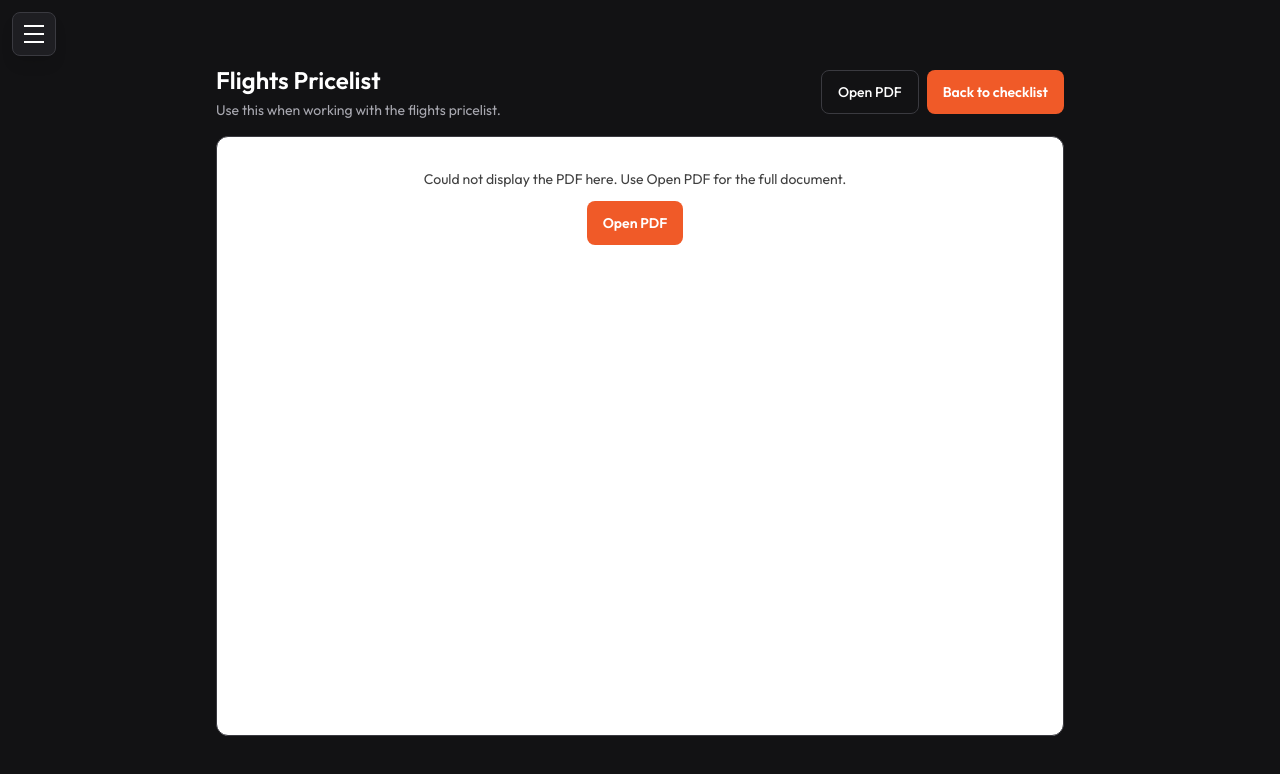
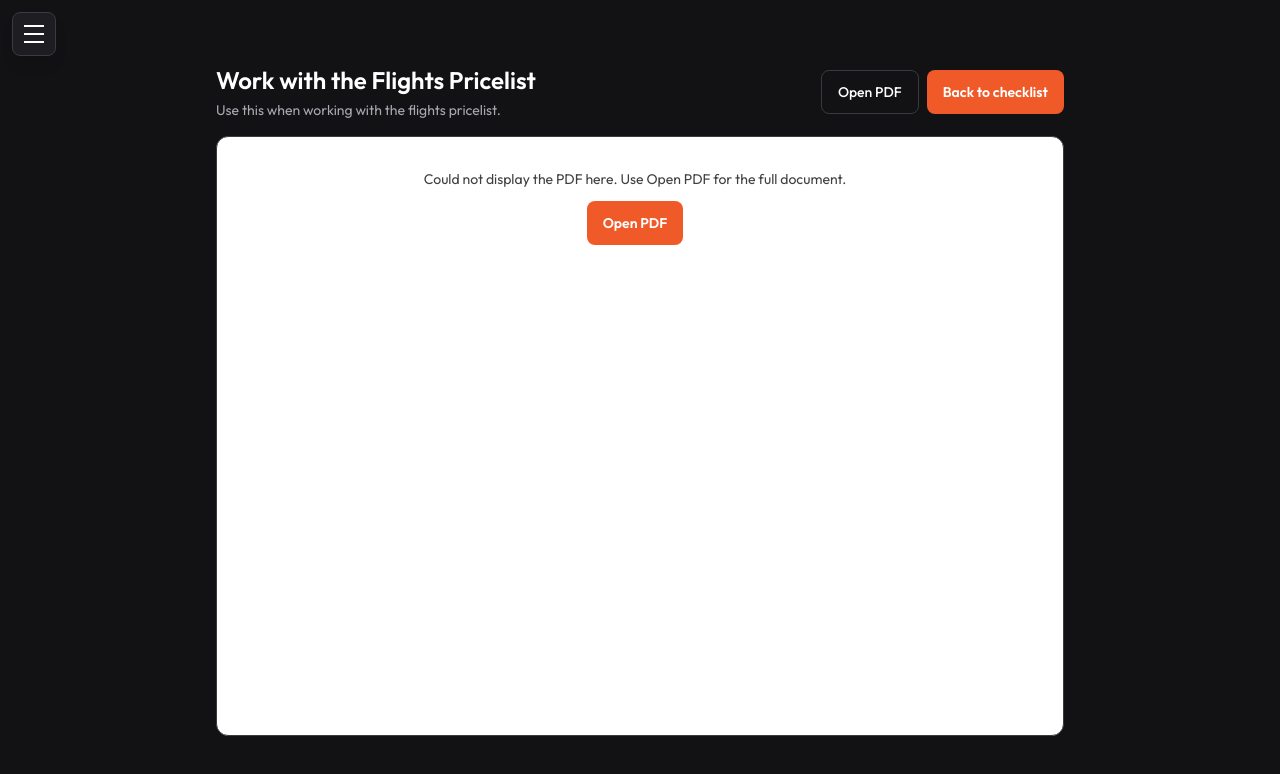
Before and after one commit to shay-bi/UAE-SiteVisit-Checklist, a Next.js app: page /flights-pricelist in a window 1280 px wide. Shown: the top 774 px of the page. Built offline with nearby package versions, Linux system fonts and the light colour scheme.

Commit message:
Reorder flight items and align the pricelist page name with the checklist.
Put investigator approval second, drop before-any-flight wording, and title the pricelist page Work with the Flights Pricelist.

```diff
--- a/src/app/flights-pricelist/page.tsx
+++ b/src/app/flights-pricelist/page.tsx
@@ -3,8 +3,9 @@ import Link from "next/link";
 import { PdfViewer } from "@/components/PdfViewer";
 
 export const metadata: Metadata = {
-  title: "Flights Pricelist | Airobotics Dubai",
-  description: "Flights Pricelist document for Airobotics Dubai site visits.",
+  title: "Work with the Flights Pricelist | Airobotics Dubai",
+  description:
+    "Work with the Flights Pricelist document for Airobotics Dubai site visits.",
 };
 
 export default function FlightsPricelistPage() {
@@ -13,7 +14,7 @@ export default function FlightsPricelistPage() {
       <header className="mb-4 flex flex-col gap-3 sm:flex-row sm:items-center sm:justify-between">
         <div>
           <h1 className="text-2xl font-semibold text-white">
-            Flights Pricelist
+            Work with the Flights Pricelist
           </h1>
           <p className="mt-1 text-sm text-muted">
             Use this when working with the flights pricelist.
--- a/src/components/AppShell.tsx
+++ b/src/components/AppShell.tsx
@@ -9,7 +9,7 @@ const NAV = [
   { href: "/", label: "Checklist" },
   { href: "/cheat-sheet", label: "Cheat Sheet" },
   { href: "/flight-report", label: "Flight Report" },
-  { href: "/flights-pricelist", label: "Flights Pricelist" },
+  { href: "/flights-pricelist", label: "Work with the Flights Pricelist" },
   { href: "/uav-frequency", label: "UAVs Lora IDs" },
 ] as const;
 
--- a/src/lib/checklist.ts
+++ b/src/lib/checklist.ts
@@ -47,16 +47,16 @@ export const SAFETY_CHECKLIST: ChecklistGroup[] = [
         },
       },
       {
+        id: "flight-4",
+        label: "Got investigator approval to start the flight",
+      },
+      {
         id: "flight-1",
-        label: "Read the Mandatory preflight protocol before any flight",
+        label: "Read the Mandatory preflight protocol",
         inlineLink: {
           href: "/flight-report",
           text: "Mandatory preflight protocol",
         },
-      },
-      {
-        id: "flight-4",
-        label: "Got investigator approval to start the flight",
       },
     ],
   },
```
